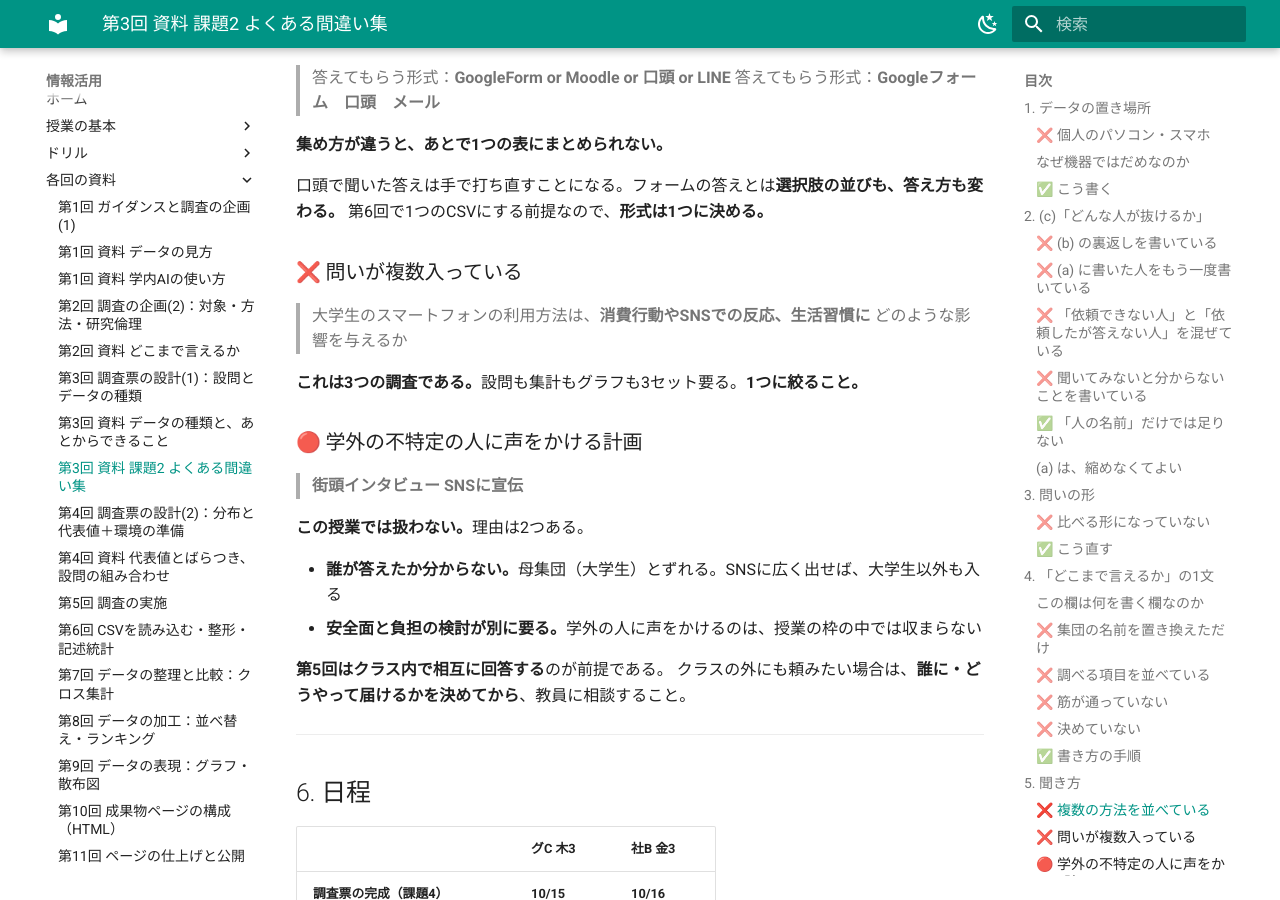
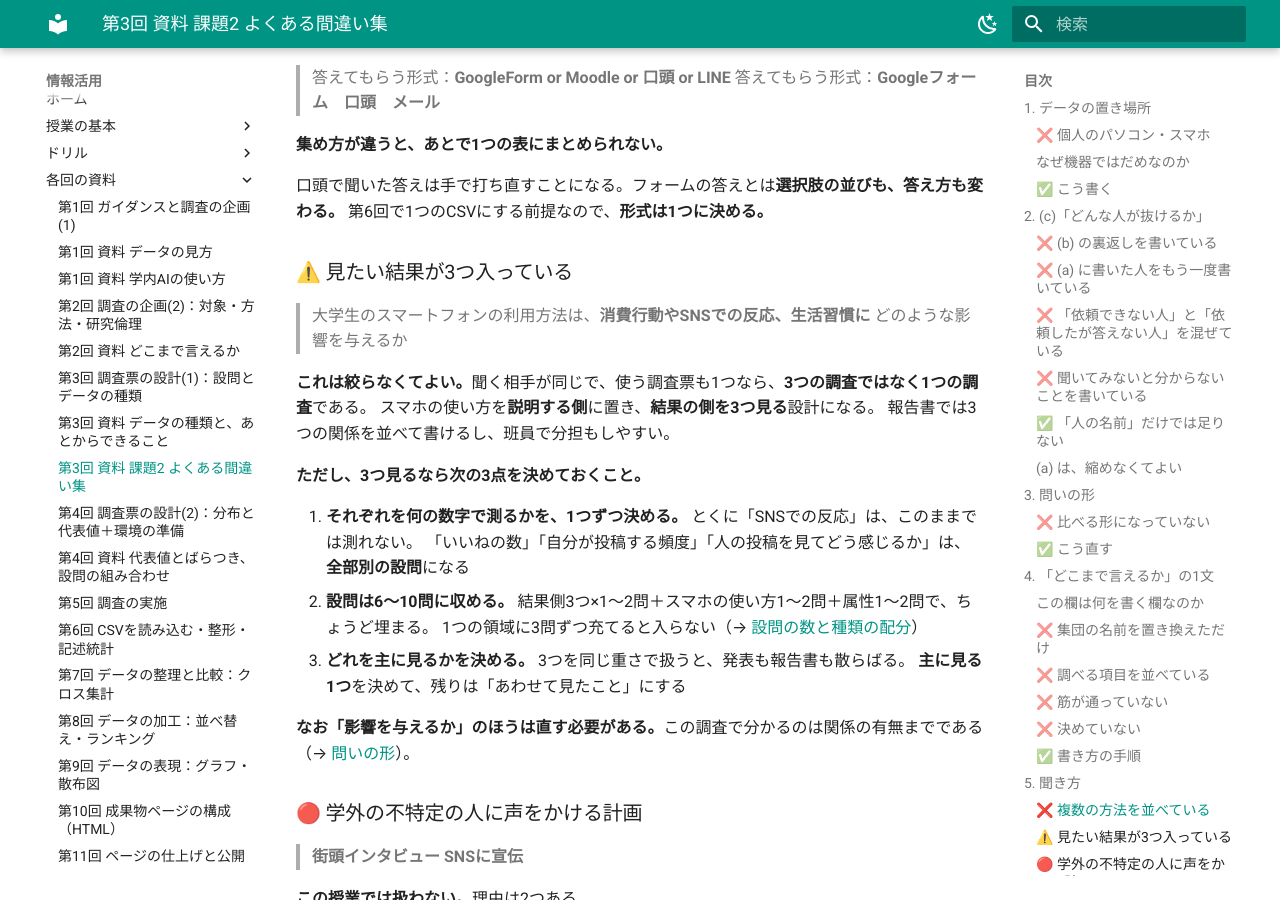
Before and after one commit to aonoa68/joho-katsuyo, an MkDocs documentation site: the page built from docs/plan-mistakes.md, in a window 1280 px wide and 900 px high, scrolled down 7858 px. Built offline with MkDocs 1.6.1 and Material for MkDocs 9.7.7, drawn with Linux system fonts in a browser that asks for light colours.

Commit message:
第13回の時限を確定し、問いの絞り込みの指導を訂正
1. 12/19（土）補講の時限をポータルで確認して反映
   グC＝2講目（10:35〜12:15）、社B＝3講目（13:00〜14:40）。
   木曜クラスだけ1コマ前倒しになるため、week13.md に警告ブロックを置いた。

2. plan-mistakes.md §5「問いが複数入っている」を全面的に書き換えた
   「3つの調査なので1つに絞れ」は誤り。聞く相手が同じで調査票も1つなら、
   説明する側1つ×結果の側3つの、1つの調査である。設問6〜10問にも収まる。
   絞らせる代わりに、(1) それぞれを何の数字で測るか決める
   (2) 設問数に収める (3) どれを主に見るか決める、の3条件に変えた。

Co-Authored-By: Claude Opus 5 (1M context) <noreply@anthropic.com>
Claude-Session: https://claude.ai/code/session_01491iACNdyWdrViehZyTRv6

```diff
--- a/docs/plan-mistakes.md
+++ b/docs/plan-mistakes.md
@@ -326,12 +326,29 @@
 口頭で聞いた答えは手で打ち直すことになる。フォームの答えとは**選択肢の並びも、答え方も変わる。**
 第6回で1つのCSVにする前提なので、**形式は1つに決める。**
 
-### ❌ 問いが複数入っている
+### ⚠️ 見たい結果が3つ入っている
 
 > 大学生のスマートフォンの利用方法は、**消費行動やSNSでの反応、生活習慣に**
 > どのような影響を与えるか
 
-**これは3つの調査である。**設問も集計もグラフも3セット要る。**1つに絞ること。**
+**これは絞らなくてよい。**聞く相手が同じで、使う調査票も1つなら、**3つの調査ではなく1つの調査**である。
+スマホの使い方を**説明する側**に置き、**結果の側を3つ見る**設計になる。
+報告書では3つの関係を並べて書けるし、班員で分担もしやすい。
+
+**ただし、3つ見るなら次の3点を決めておくこと。**
+
+1. **それぞれを何の数字で測るかを、1つずつ決める。**
+   とくに「SNSでの反応」は、このままでは測れない。
+   「いいねの数」「自分が投稿する頻度」「人の投稿を見てどう感じるか」は、**全部別の設問**になる
+2. **設問は6〜10問に収める。**
+   結果側3つ×1〜2問＋スマホの使い方1〜2問＋属性1〜2問で、ちょうど埋まる。
+   1つの領域に3問ずつ充てると入らない（→ [設問の数と種類の配分](week03-datatypes.md)）
+3. **どれを主に見るかを決める。**
+   3つを同じ重さで扱うと、発表も報告書も散らばる。
+   **主に見る1つ**を決めて、残りは「あわせて見たこと」にする
+
+**なお「影響を与えるか」のほうは直す必要がある。**この調査で分かるのは関係の有無までである
+（→ [問いの形](#3)）。
 
 ### 🔴 学外の不特定の人に声をかける計画
 
```
Also changed, not shown: docs/index.md (+1 -1 lines), docs/week13.md (+9 -1 lines).
